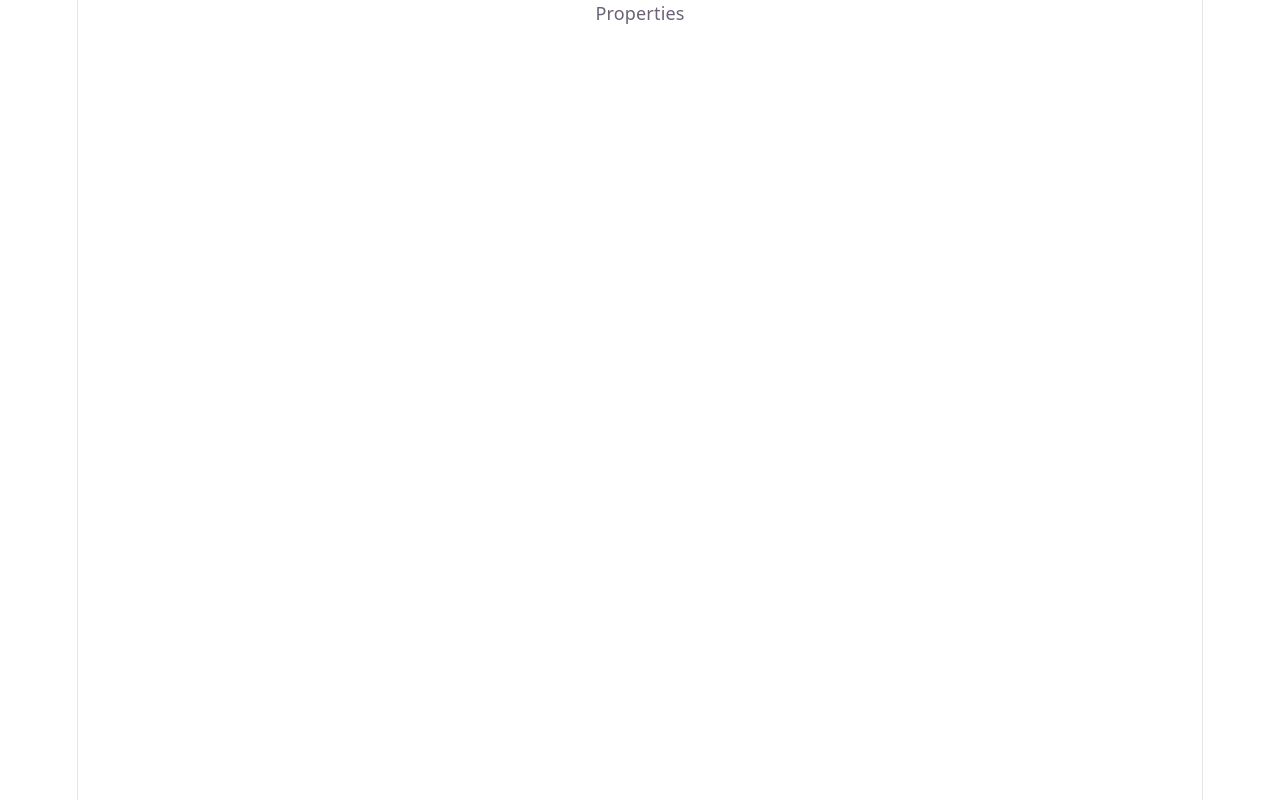
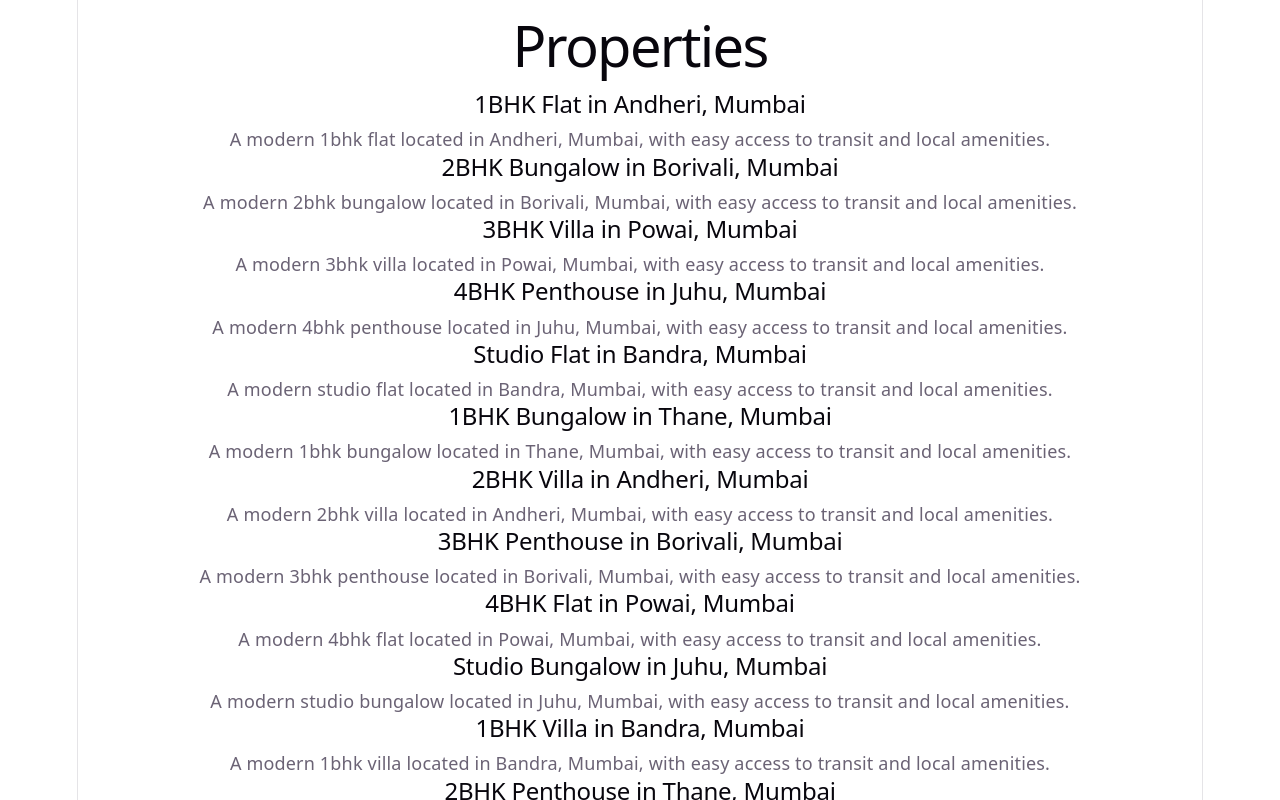
Before and after one commit to sakshi07bhosale/Easy-rent-react-app, a React (Vite) app: page /properties in a window 1280 px wide. Shown: the top 800 px of the page. Built offline with nearby package versions, Linux system fonts and the light colour scheme.

Commit message:
property card created

```diff
--- /dev/null
+++ b/src/components/PropertyCard/PropertyCard.jsx
@@ -0,0 +1,6 @@
+import "./PropertyCard";
+function PropertyCard(){
+    return <div>Property Card</div>;
+}
+
+export default PropertyCard;
--- a/src/views/Properties/Properties.jsx
+++ b/src/views/Properties/Properties.jsx
@@ -1,5 +1,22 @@
+import "./Properties";
+import {PROPERTIES} from "./../data";
+
 function Properties(){
-    return <div>Properties</div>;
+    return (
+        <div>
+            <h1>Properties</h1>
+            {PROPERTIES.map((propertyObj) => {
+                return(
+                    <div className="property" key={propertyObj.id}>
+                        <h2>{propertyObj.title}</h2>
+                        <p>{propertyObj.description}</p>
+                    </div>
+                );
+            })}
+
+        </div>
+
+    );
 }
 
 export default Properties;
```
Also changed, not shown: src/components/PropertyCard/PropertyCard.css (added).
